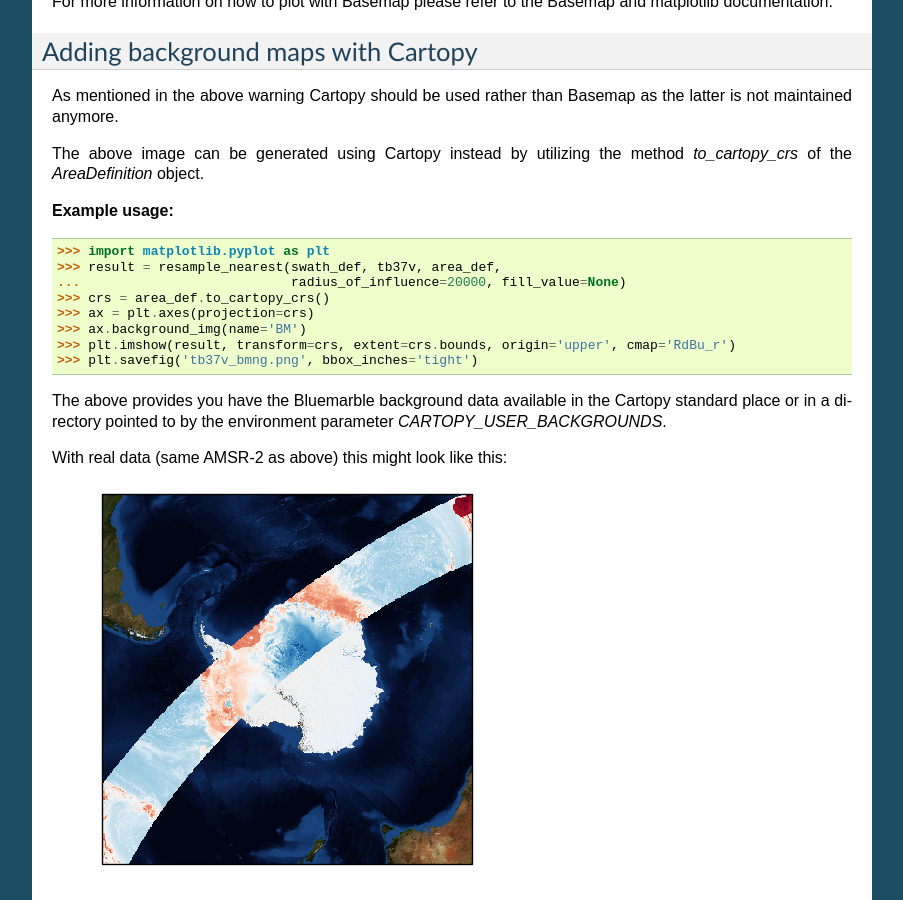
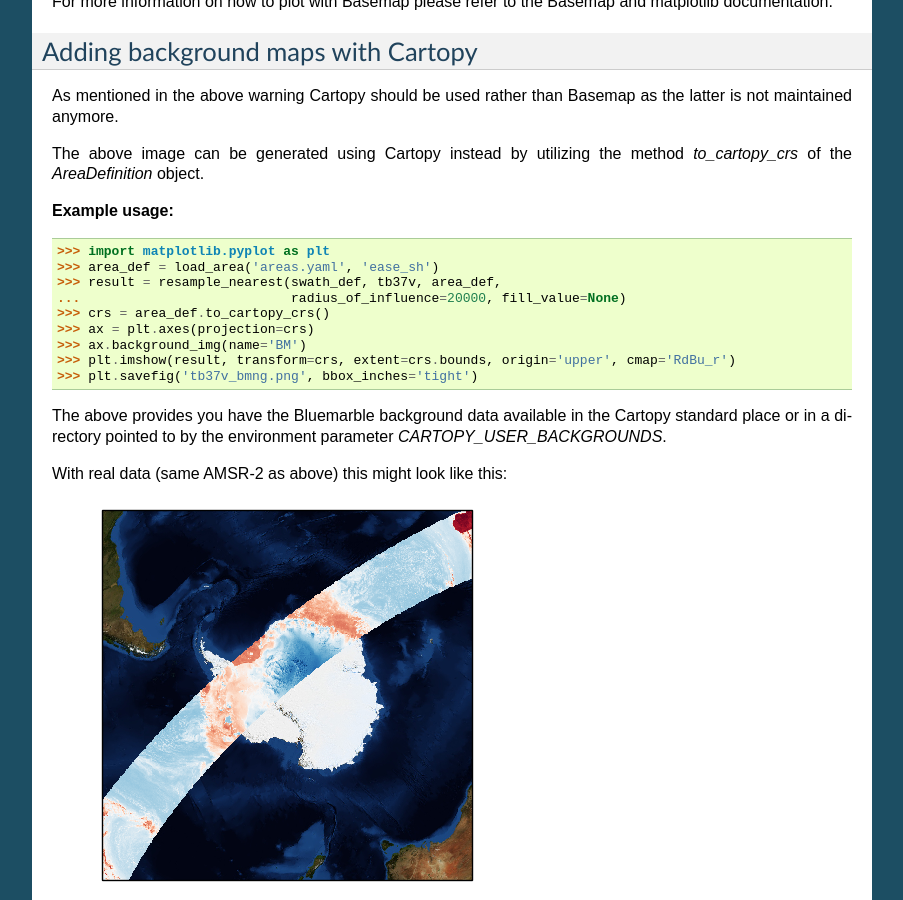
Before and after one commit to pytroll/pyresample, a Sphinx documentation site: the page built from docs/source/plot.rst, in a window 1280 px wide and 900 px high, scrolled down 5068 px. Shown: the whole window, without its empty margins (198-1101 px from the left). Built offline with Sphinx 7.4.7, drawn with Linux system fonts in a browser that asks for light colours.

Commit message:
Skip doc testing the resampling, it is done already earlier
Signed-off-by: Adam.Dybbroe <a000680@c21856.ad.smhi.se>

```diff
--- a/docs/source/plot.rst
+++ b/docs/source/plot.rst
@@ -270,8 +270,9 @@
 **Example usage:**
 
  >>> import matplotlib.pyplot as plt # doctest: +SKIP
+ >>> area_def = load_area('areas.yaml', 'ease_sh') # doctest: +SKIP
  >>> result = resample_nearest(swath_def, tb37v, area_def,
- ...                           radius_of_influence=20000, fill_value=None)
+ ...                           radius_of_influence=20000, fill_value=None) # doctest: +SKIP
  >>> crs = area_def.to_cartopy_crs() # doctest: +SKIP
  >>> ax = plt.axes(projection=crs) # doctest: +SKIP
  >>> ax.background_img(name='BM') # doctest: +SKIP
```
